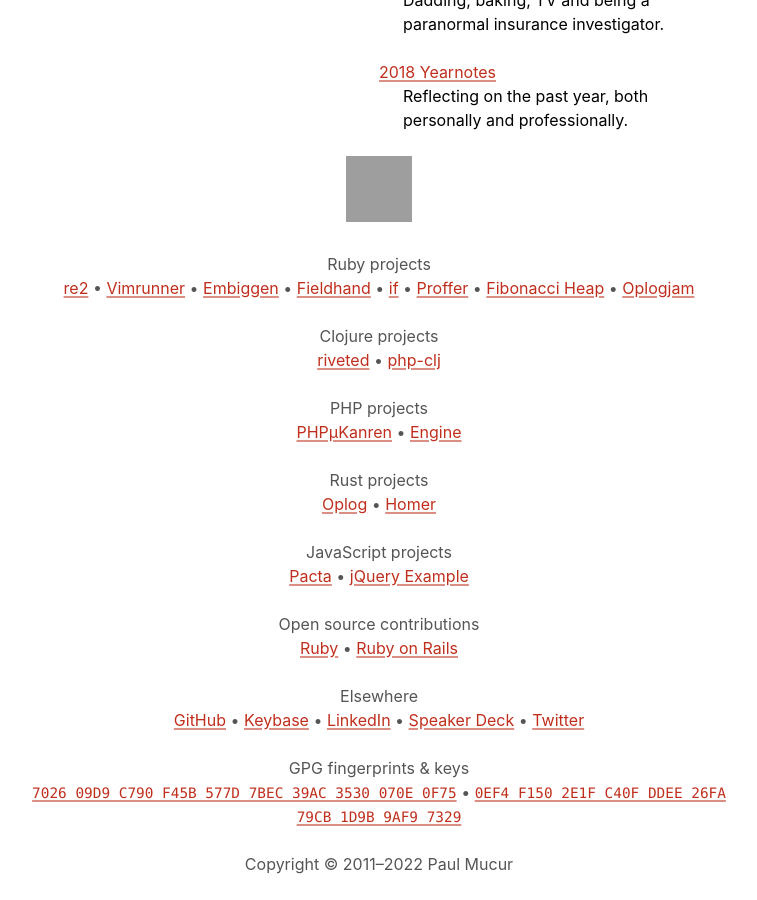
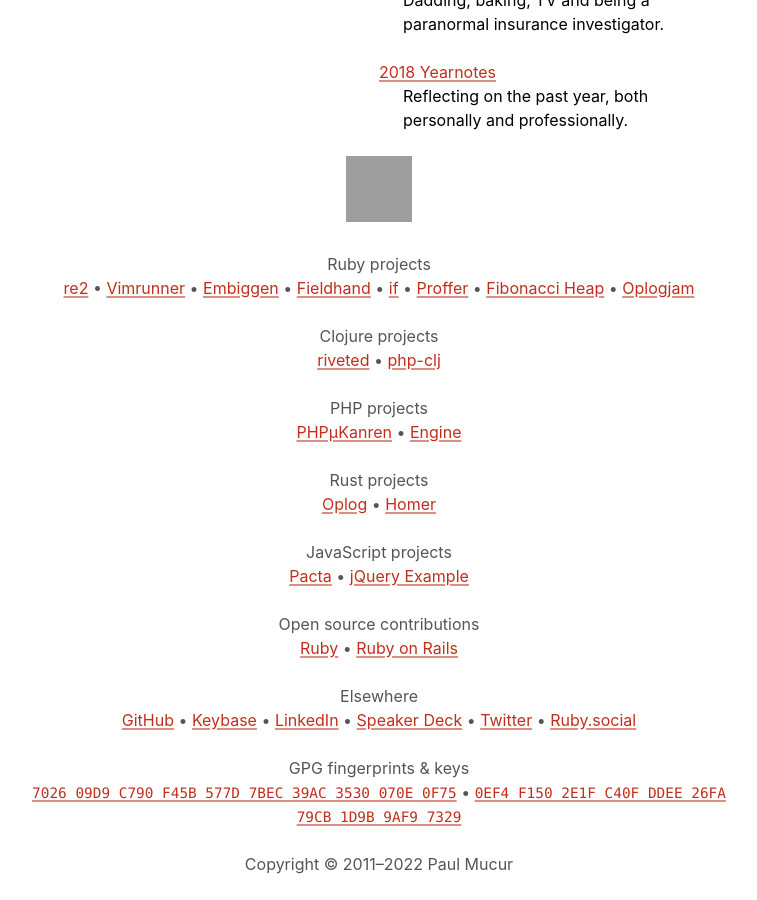
Before and after one commit to mudge/mudge.github.com, a Jekyll site: the page built from index.html, in a window 1280 px wide and 900 px high, scrolled down 12612 px. Shown: the whole window, without its empty margins (261-1018 px from the left). Built offline with Jekyll 4.4.1, drawn with Linux system fonts in a browser that asks for light colours; some web fonts are replaced; grey boxes are pictures that could not be loaded.

Commit message:
Link to Ruby.social

```diff
--- a/_includes/footer.html
+++ b/_includes/footer.html
@@ -44,7 +44,8 @@
     <a href=//keybase.io/mudge>Keybase</a> &bull;
     <a href=//www.linkedin.com/in/paulmucur/>LinkedIn</a> &bull;
     <a href=//speakerdeck.com/mudge>Speaker Deck</a> &bull;
-    <a href=//twitter.com/mudge>Twitter</a>
+    <a href=//twitter.com/mudge>Twitter</a> &bull;
+    <a rel=me href=https://ruby.social/@mudge>Ruby.social</a>
   </p>
   <h2>GPG fingerprints &amp; keys</h2>
   <p>
```
